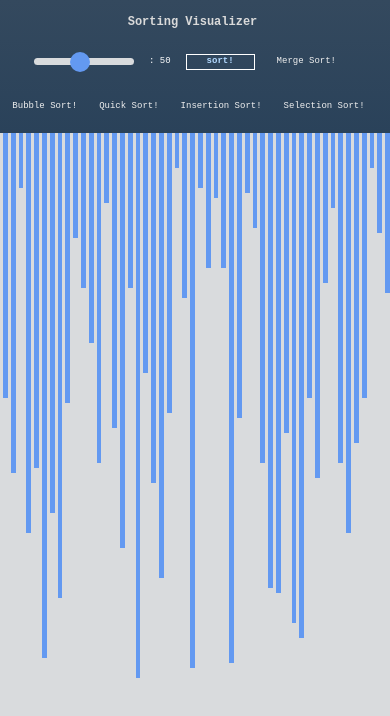
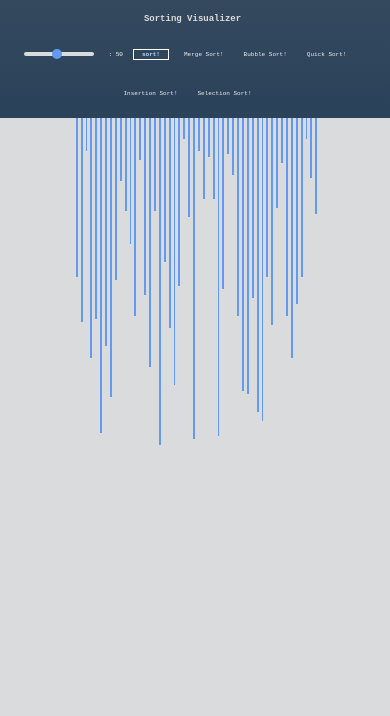
Before and after one commit to sandeeptottadi/Sorting-Visualizer, a React (Create React App) app: page / in a window 390 px wide. Shown: the top 716 px of the page. Built offline with nearby package versions, Linux system fonts and the light colour scheme.

Commit message:
new commit

```diff
--- a/src/App.css
+++ b/src/App.css
@@ -16,7 +16,7 @@
   display: flex;
   flex-direction: row;
   align-items: center;
-  flex-wrap: wrap;
+  flex-wrap: nowrap;
   padding: 5px;
   height: fit-content;
   font-family: monospace;
@@ -139,6 +139,11 @@ input[type="range"]::-webkit-slider-runnable-track {
   }
   input[type="range"] {
     width: 150px;
+    height: 6px;
+  }
+  input[type="range"]::-webkit-slider-thumb {
+    height: 15px;
+    width: 15px;
   }
 }
 
@@ -148,28 +153,42 @@ input[type="range"]::-webkit-slider-runnable-track {
     padding: 10px;
   }
   .nav {
-    font-size: 11px;
+    font-size: 8px;
   }
   input[type="range"] {
-    width: 120px;
+    width: 100px;
+    height: 5px;
   }
   .nav-element:not(.sort) {
-    margin-left: 10px;
+    margin-left: 7px;
+  }
+  input[type="range"]::-webkit-slider-thumb {
+    height: 12px;
+    width: 12px;
   }
 }
 
 @media (max-width: 460px) {
   .title {
-    font-size: 12px;
+    font-size: 9px;
     padding: 8px;
   }
   .nav {
-    font-size: 9px;
+    font-size: 6px;
+  }
+  .sort {
+    margin: 10px;
+    padding-inline: 8px;
   }
   input[type="range"] {
-    width: 100px;
+    height: 4px;
+    width: 70px;
   }
   .nav-element:not(.sort) {
-    margin-left: 7px;
+    margin-left: 5px;
+  }
+  input[type="range"]::-webkit-slider-thumb {
+    height: 10px;
+    width: 10px;
   }
 }
--- a/src/App.js
+++ b/src/App.js
@@ -51,7 +51,7 @@ function App() {
           <input
             ref={input_range}
             type="range"
-            min="10"
+            min="5"
             max="100"
             defaultValue={50}
             onChange={() => inputChanged()}
--- a/src/container.js
+++ b/src/container.js
@@ -2,6 +2,7 @@ import React, { useEffect, useState } from "react";
 
 export const Container = React.memo((props) => {
   const [array, setArray] = useState([]);
+  const [width, setWidth] = useState();
   const [time, setTime] = useState(Math.floor((10 / props.range) * 40) * 10);
   useEffect(() => {
     buildArray();
@@ -11,9 +12,10 @@ export const Container = React.memo((props) => {
     for (let i = 0; i < props.range; i++) {
       newArray.push(Math.floor(Math.random() * (110 - 5) + 5));
     }
+    setWidth((window.innerWidth / 2 - props.range * 2) / props.range);
     props.arrayChanged(newArray, time);
     setArray(newArray);
-    setTime(Math.floor((10 / props.range) * 40) * 10);
+    setTime(Math.ceil((10 / props.range) * 40) * 10);
     reset();
   }
   function reset() {
@@ -21,6 +23,7 @@ export const Container = React.memo((props) => {
       document.getElementById(`index-${i}`).style.backgroundColor = "#6399f1";
     }
   }
+  console.log(Math.floor(window.innerHeight));
   return (
     <div
       style={{
@@ -36,8 +39,13 @@ export const Container = React.memo((props) => {
             key={idx}
             className="block"
             style={{
-              height: `${Math.floor(value) * 5}px`,
-              width: `${(10 / props.range) * 50}px`,
+              height:
+                window.innerWidth < 450
+                  ? `${Math.floor(value) * 3}px`
+                  : window.innerWidth < 600
+                  ? `${Math.floor(value) * 4}px`
+                  : `${Math.floor(value) * 5}px`,
+              width: `${width}px`,
               marginLeft: "3px",
             }}
           ></div>
```
